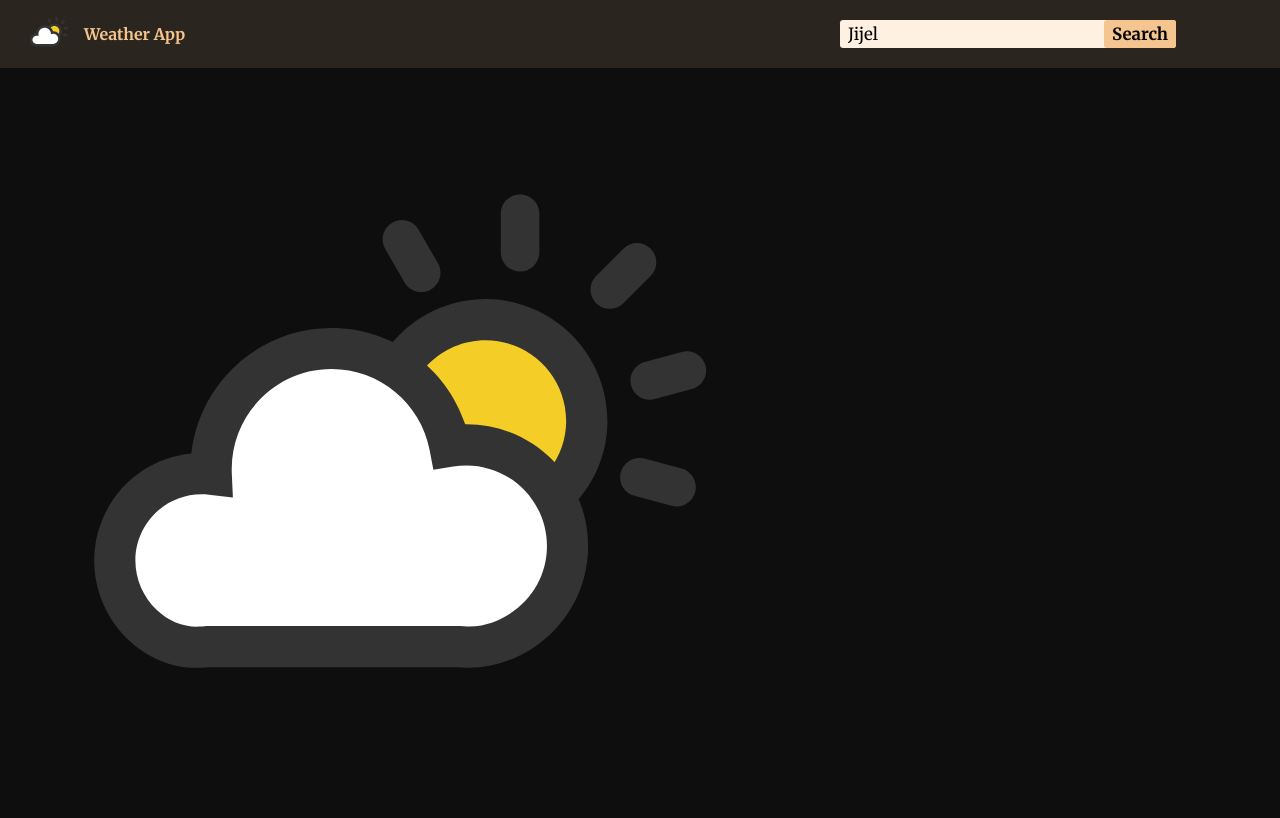
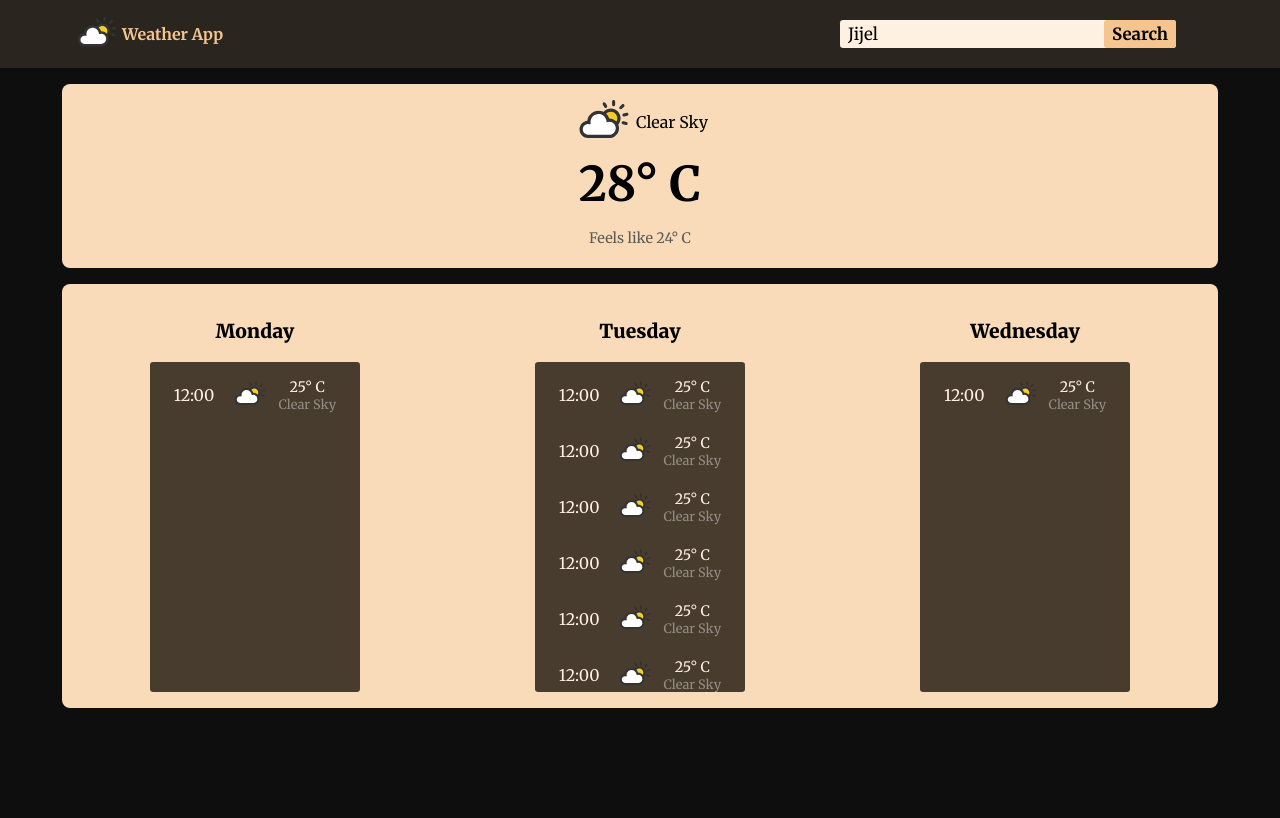
Before and after one commit to CheraHamza/Weather-App, a website built with webpack: page src/index.html in a window 1280 px wide. Shown: the top 818 px of the page. Built offline with nearby package versions, Linux system fonts and the light colour scheme.

Commit message:
add weather and forcast display style

```diff
--- a/src/css/main.css
+++ b/src/css/main.css
@@ -2,6 +2,8 @@
 
 :root {
 	--night: #0e0e0eff;
+	--davys-gray: #5e5b57ff;
+	--battleship-gray: #948d85ff;
 	--eerie-black: #2b251fff;
 	--taupe: #483c2fff;
 	--buff: #d8af7fff;
@@ -21,6 +23,8 @@ body {
 	width: 100vw;
 	margin: 0;
 	padding: 0;
+
+	overflow: hidden;
 }
 
 .header {
@@ -33,11 +37,11 @@ body {
 .logo-container {
 	display: flex;
 	align-items: center;
+	margin-left: 3rem;
 }
 .logo-container > img {
 	width: 3.125rem;
 	height: 3.125rem;
-	margin-right: 0.625rem;
 }
 .logo-text {
 	color: var(--sunset);
@@ -82,3 +86,134 @@ button#search {
 button#search:hover {
 	background-color: var(--light-orange);
 }
+
+.weather-container {
+	display: flex;
+	flex-direction: column;
+	align-items: center;
+	justify-content: center;
+
+	padding: 1rem 2rem;
+	gap: 1rem;
+}
+
+.current-weather-container {
+	width: 95%;
+
+	display: flex;
+	flex-direction: column;
+	justify-content: center;
+
+	background-color: var(--light-orange);
+
+	border-radius: 0.5rem;
+
+	padding: 0.4rem 0;
+}
+
+.condition {
+	display: flex;
+	align-items: center;
+	justify-content: center;
+}
+
+.condition > img {
+	width: 4rem;
+	height: 4rem;
+}
+
+.temperature-text {
+	margin: 0;
+
+	text-align: center;
+
+	font-size: 3rem;
+	font-weight: 700;
+}
+
+.feels-like-text {
+	text-align: center;
+	font-size: 0.9rem;
+	color: var(--davys-gray);
+}
+
+.forecast-container {
+	width: 95%;
+	display: flex;
+	align-items: center;
+	justify-content: space-around;
+
+	padding: 1rem 0rem;
+
+	background-color: var(--light-orange);
+
+	border-radius: 0.5rem;
+}
+
+.forecast-item {
+	display: flex;
+	flex-direction: column;
+	align-items: center;
+}
+
+.forecast-item > .day {
+	font-size: 1.2rem;
+	font-weight: 900;
+}
+
+.hourly-forecast-container {
+	display: flex;
+	flex-direction: column;
+
+	height: 40vh;
+
+	background-color: var(--taupe);
+	color: var(--linen);
+
+	padding: 0.3rem 0.5rem;
+
+	overflow-y: auto;
+
+	border-radius: 0.2rem;
+}
+
+.hourly-forecast-container::-webkit-scrollbar {
+	display: none;
+}
+
+.hourly-forecast-container p {
+	margin: 0;
+}
+
+.hourly-forecast-item {
+	display: flex;
+	align-items: center;
+
+	gap: 1rem;
+
+	padding: 0.5rem 1rem;
+}
+
+.hourly-condition {
+	display: flex;
+	align-items: center;
+
+	gap: 0.5rem;
+}
+
+.hourly-condition > img {
+	width: 2.5rem;
+	height: 2.5rem;
+}
+
+.hourly-condition-text {
+	font-size: 0.9rem;
+
+	text-align: center;
+}
+
+.hourly-condition-text > .condition {
+	font-size: 0.8rem;
+
+	color: var(--battleship-gray);
+}
```
